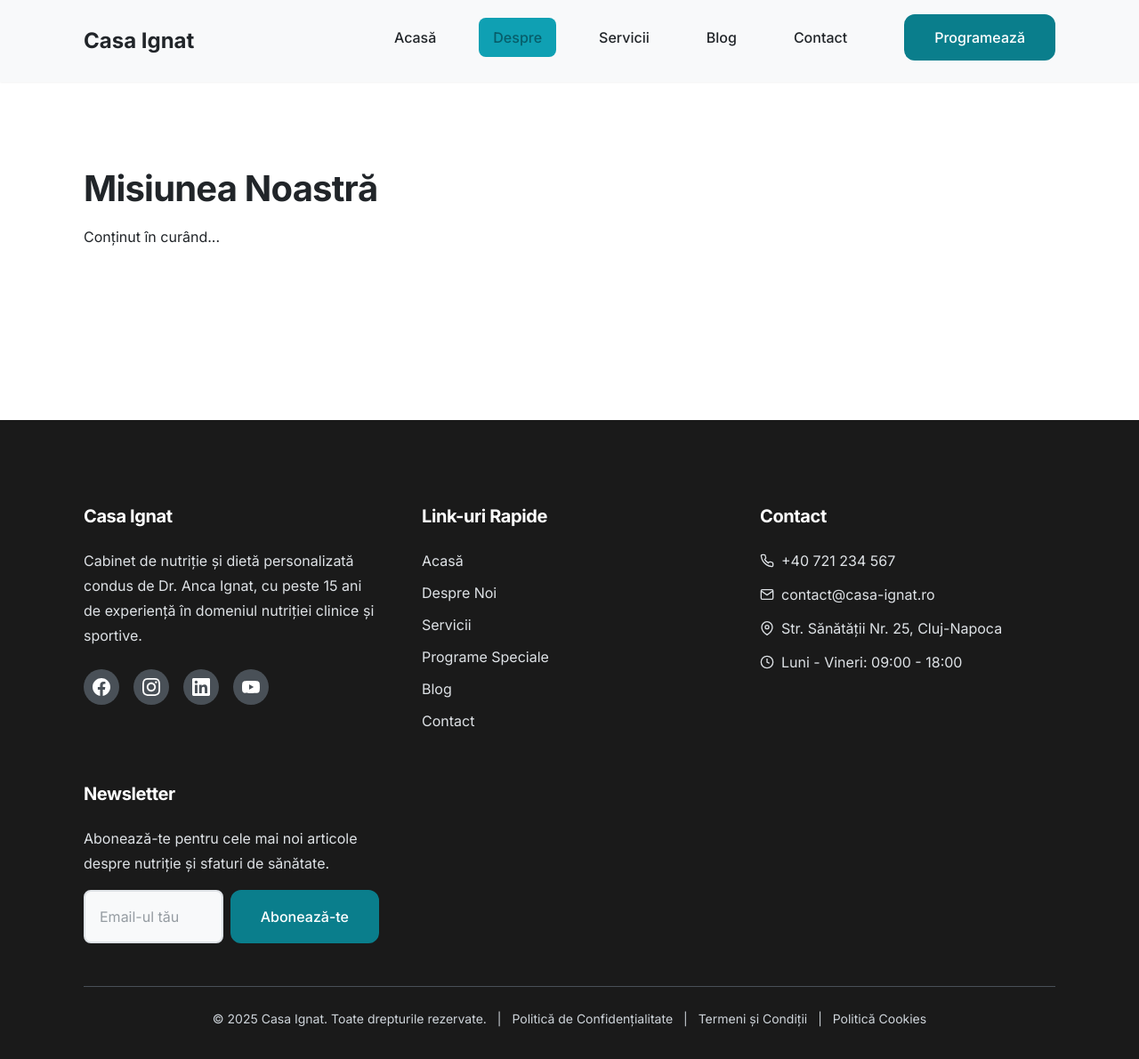
After one commit to urica/casa-ignat-nodejs, a Node server app: page /despre/misiune in a window 1280 px wide. The commit adds this page. Shown: the whole page at 89% size. Run offline with Node 20, Linux system fonts and the light colour scheme; some libraries are stand-ins or nearby versions.

Commit message:
fix: Fix 404 errors and redesign with minimalist clean style
Major improvements:
- Created missing routes and controllers for all navigation pages
- Fixed 404 errors for /despre/*, /servicii/*, /programe/* pages
- Completely redesigned color scheme to minimalist, clean palette
  - Replaced pastel colors with professional teal, clean grays
  - Updated all color variables for consistency
  - Improved contrast and readability
- Simplified navigation menu
  - Removed complex dropdowns
  - Streamlined to 5 main items + CTA button
  - Cleaner, more professional appearance
- Created placeholder pages for all navigation items
- Updated dark mode colors to match new scheme

Technical changes:
- Added pagesController.js with handlers for all static pages
- Created 10 new EJS view templates
- Updated routes/index.js with new route definitions
- Updated public/css/variables.css with new color system
- Simplified views/partials/header.ejs navigation

```diff
--- a/public/css/variables.css
+++ b/public/css/variables.css
@@ -5,44 +5,46 @@
 
 :root {
   /* ========================================
-     COLOR PALETTE
+     COLOR PALETTE - MINIMALIST & CLEAN
      ======================================== */
 
-  /* Primary Colors */
-  --color-primary: #E0CBC3;
-  --color-primary-light: #EDE3DF;
-  --color-primary-dark: #D3B5AB;
-  --color-primary-rgb: 224, 203, 195;
+  /* Primary Colors - Professional Teal */
+  --color-primary: #0A7E8C;
+  --color-primary-light: #0FA0B3;
+  --color-primary-dark: #075D6A;
+  --color-primary-rgb: 10, 126, 140;
 
-  /* Secondary Colors */
-  --color-secondary: #CAE0C3;
-  --color-secondary-light: #DFF0DB;
-  --color-secondary-dark: #B5D3AB;
-  --color-secondary-rgb: 202, 224, 195;
+  /* Secondary Colors - Soft Sage */
+  --color-secondary: #6B9080;
+  --color-secondary-light: #8FB5A6;
+  --color-secondary-dark: #527366;
+  --color-secondary-rgb: 107, 144, 128;
 
-  /* Tertiary Colors */
-  --color-tertiary: #C3D8E0;
-  --color-tertiary-light: #DBE9ED;
-  --color-tertiary-dark: #ABC6D3;
-  --color-tertiary-rgb: 195, 216, 224;
+  /* Tertiary Colors - Neutral Gray */
+  --color-tertiary: #6C757D;
+  --color-tertiary-light: #ADB5BD;
+  --color-tertiary-dark: #495057;
+  --color-tertiary-rgb: 108, 117, 125;
 
-  /* Accent Colors */
-  --color-accent: #DAC3E0;
-  --color-accent-light: #E9DBED;
-  --color-accent-dark: #CAABCD;
-  --color-accent-rgb: 218, 195, 224;
+  /* Accent Colors - Warm Accent */
+  --color-accent: #0A7E8C;
+  --color-accent-light: #0FA0B3;
+  --color-accent-dark: #075D6A;
+  --color-accent-rgb: 10, 126, 140;
 
-  /* Neutral Colors */
-  --color-dark: #2C2C2C;
-  --color-gray-100: #F7F7F5;
-  --color-gray-200: #EFEFED;
-  --color-gray-300: #DCDCDA;
-  --color-gray-400: #B4B4B2;
-  --color-gray-500: #8C8C8A;
-  --color-gray-600: #646462;
-  --color-gray-700: #3C3C3A;
+  /* Neutral Colors - Clean Grays */
+  --color-dark: #1A1A1A;
+  --color-gray-100: #F8F9FA;
+  --color-gray-200: #E9ECEF;
+  --color-gray-300: #DEE2E6;
+  --color-gray-400: #CED4DA;
+  --color-gray-500: #ADB5BD;
+  --color-gray-600: #6C757D;
+  --color-gray-700: #495057;
+  --color-gray-800: #343A40;
+  --color-gray-900: #212529;
   --color-white: #FFFFFF;
-  --color-off-white: #FAFAF8;
+  --color-off-white: #FEFEFE;
 
   /* Semantic Colors */
   --color-success: var(--color-secondary);
@@ -53,25 +55,25 @@
   --color-info-light: var(--color-tertiary-light);
   --color-info-dark: var(--color-tertiary-dark);
 
-  --color-warning: #F5D19A;
-  --color-warning-light: #FAEBD7;
-  --color-warning-dark: #E8B968;
+  --color-warning: #F59E0B;
+  --color-warning-light: #FCD34D;
+  --color-warning-dark: #D97706;
 
-  --color-error: #E8A8A8;
-  --color-error-light: #F5D4D4;
-  --color-error-dark: #D88888;
+  --color-error: #DC2626;
+  --color-error-light: #F87171;
+  --color-error-dark: #B91C1C;
 
   /* Text Colors */
-  --color-text-primary: var(--color-dark);
-  --color-text-secondary: var(--color-gray-600);
-  --color-text-muted: var(--color-gray-500);
-  --color-text-on-primary: var(--color-dark);
+  --color-text-primary: var(--color-gray-900);
+  --color-text-secondary: var(--color-gray-700);
+  --color-text-muted: var(--color-gray-600);
+  --color-text-on-primary: var(--color-white);
   --color-text-on-dark: var(--color-white);
 
   /* Background Colors */
-  --color-bg-primary: var(--color-off-white);
-  --color-bg-secondary: var(--color-white);
-  --color-bg-tertiary: var(--color-gray-100);
+  --color-bg-primary: var(--color-white);
+  --color-bg-secondary: var(--color-gray-100);
+  --color-bg-tertiary: var(--color-gray-200);
 
   /* Border Colors */
   --color-border-light: var(--color-gray-200);
--- /dev/null
+++ b/src/controllers/pagesController.js
@@ -0,0 +1,138 @@
+/**
+ * Pages Controller
+ * Handles static and informational pages
+ */
+
+// About pages
+exports.echipa = async (req, res) => {
+  try {
+    res.render('pages/despre/echipa', {
+      title: 'Echipa Noastră - Casa Ignat',
+      page: 'despre',
+    });
+  } catch (error) {
+    console.error('Error loading team page:', error);
+    req.flash('error', 'A apărut o eroare la încărcarea paginii');
+    res.redirect('/');
+  }
+};
+
+exports.testimoniale = async (req, res) => {
+  try {
+    res.render('pages/despre/testimoniale', {
+      title: 'Testimoniale - Casa Ignat',
+      page: 'despre',
+    });
+  } catch (error) {
+    console.error('Error loading testimonials page:', error);
+    req.flash('error', 'A apărut o eroare la încărcarea paginii');
+    res.redirect('/');
+  }
+};
+
+exports.misiune = async (req, res) => {
+  try {
+    res.render('pages/despre/misiune', {
+      title: 'Misiunea Noastră - Casa Ignat',
+      page: 'despre',
+    });
+  } catch (error) {
+    console.error('Error loading mission page:', error);
+    req.flash('error', 'A apărut o eroare la încărcarea paginii');
+    res.redirect('/');
+  }
+};
+
+// Services pages
+exports.consultatii = async (req, res) => {
+  try {
+    res.render('pages/servicii/consultatii', {
+      title: 'Consultații Nutriționale - Casa Ignat',
+      page: 'servicii',
+    });
+  } catch (error) {
+    console.error('Error loading consultations page:', error);
+    req.flash('error', 'A apărut o eroare la încărcarea paginii');
+    res.redirect('/');
+  }
+};
+
+exports.programe = async (req, res) => {
+  try {
+    res.render('pages/servicii/programe', {
+      title: 'Programe Personalizate - Casa Ignat',
+      page: 'servicii',
+    });
+  } catch (error) {
+    console.error('Error loading programs page:', error);
+    req.flash('error', 'A apărut o eroare la încărcarea paginii');
+    res.redirect('/');
+  }
+};
+
+exports.analize = async (req, res) => {
+  try {
+    res.render('pages/servicii/analize', {
+      title: 'Analize Specializate - Casa Ignat',
+      page: 'servicii',
+    });
+  } catch (error) {
+    console.error('Error loading analysis page:', error);
+    req.flash('error', 'A apărut o eroare la încărcarea paginii');
+    res.redirect('/');
+  }
+};
+
+// Special programs pages
+exports.program1010 = async (req, res) => {
+  try {
+    res.render('pages/programe/10-10', {
+      title: 'Program 10-10 - Casa Ignat',
+      page: 'programe',
+    });
+  } catch (error) {
+    console.error('Error loading 10-10 program page:', error);
+    req.flash('error', 'A apărut o eroare la încărcarea paginii');
+    res.redirect('/');
+  }
+};
+
+exports.nutriJunior = async (req, res) => {
+  try {
+    res.render('pages/programe/nutri-junior', {
+      title: 'Nutri-Junior - Casa Ignat',
+      page: 'programe',
+    });
+  } catch (error) {
+    console.error('Error loading nutri-junior page:', error);
+    req.flash('error', 'A apărut o eroare la încărcarea paginii');
+    res.redirect('/');
+  }
+};
+
+exports.corporate = async (req, res) => {
+  try {
+    res.render('pages/programe/corporate', {
+      title: 'Programe Corporate - Casa Ignat',
+      page: 'programe',
+    });
+  } catch (error) {
+    console.error('Error loading corporate page:', error);
+    req.flash('error', 'A apărut o eroare la încărcarea paginii');
+    res.redirect('/');
+  }
+};
+
+// Booking/appointment page
+exports.programare = async (req, res) => {
+  try {
+    res.render('pages/programare', {
+      title: 'Programare Consultație - Casa Ignat',
+      page: 'programare',
+    });
+  } catch (error) {
+    console.error('Error loading booking page:', error);
+    req.flash('error', 'A apărut o eroare la încărcarea paginii');
+    res.redirect('/');
+  }
+};
--- /dev/null
+++ b/views/pages/despre/misiune.ejs
@@ -0,0 +1,26 @@
+<!DOCTYPE html>
+<html lang="ro">
+<head>
+  <meta charset="UTF-8">
+  <meta name="viewport" content="width=device-width, initial-scale=1.0">
+  <title><%= title %></title>
+  <link rel="stylesheet" href="/css/main.css">
+</head>
+<body>
+  <%- include('../../partials/header', { page: page }) %>
+
+  <main id="main-content" class="page-content">
+    <section class="section">
+      <div class="container container--narrow">
+        <h1 class="page-title">Misiunea Noastră</h1>
+        <div class="content-block">
+          <p>Conținut în curând...</p>
+        </div>
+      </div>
+    </section>
+  </main>
+
+  <%- include('../../partials/footer') %>
+  <script src="/js/main.js"></script>
+</body>
+</html>
--- a/views/partials/header.ejs
+++ b/views/partials/header.ejs
@@ -14,49 +14,16 @@
           </a>
         </li>
 
-        <!-- Despre Dropdown -->
-        <li class="navbar__item navbar__item--dropdown">
-          <a href="#" class="navbar__link">
+        <li class="navbar__item">
+          <a href="/despre/echipa" class="navbar__link <%= typeof page !== 'undefined' && page === 'despre' ? 'navbar__link--active' : '' %>">
             Despre
-            <svg width="12" height="8" viewBox="0 0 12 8" fill="currentColor" style="margin-left: 4px;">
-              <path d="M1 1L6 6L11 1" stroke="currentColor" stroke-width="2" fill="none" stroke-linecap="round" stroke-linejoin="round"/>
-            </svg>
           </a>
-          <div class="navbar__dropdown">
-            <a href="/despre/echipa" class="navbar__dropdown-link">Echipa</a>
-            <a href="/despre/testimoniale" class="navbar__dropdown-link">Testimoniale</a>
-            <a href="/despre/misiune" class="navbar__dropdown-link">Misiune</a>
-          </div>
         </li>
 
-        <!-- Servicii Dropdown -->
-        <li class="navbar__item navbar__item--dropdown">
-          <a href="#" class="navbar__link">
+        <li class="navbar__item">
+          <a href="/servicii/consultatii" class="navbar__link <%= typeof page !== 'undefined' && page === 'servicii' ? 'navbar__link--active' : '' %>">
             Servicii
-            <svg width="12" height="8" viewBox="0 0 12 8" fill="currentColor" style="margin-left: 4px;">
-              <path d="M1 1L6 6L11 1" stroke="currentColor" stroke-width="2" fill="none" stroke-linecap="round" stroke-linejoin="round"/>
-            </svg>
           </a>
-          <div class="navbar__dropdown">
-            <a href="/servicii/consultatii" class="navbar__dropdown-link">Consultații</a>
-            <a href="/servicii/programe" class="navbar__dropdown-link">Programe</a>
-            <a href="/servicii/analize" class="navbar__dropdown-link">Analize</a>
-          </div>
-        </li>
-
-        <!-- Programe Speciale Dropdown -->
-        <li class="navbar__item navbar__item--dropdown">
-          <a href="#" class="navbar__link">
-            Programe Speciale
-            <svg width="12" height="8" viewBox="0 0 12 8" fill="currentColor" style="margin-left: 4px;">
-              <path d="M1 1L6 6L11 1" stroke="currentColor" stroke-width="2" fill="none" stroke-linecap="round" stroke-linejoin="round"/>
-            </svg>
-          </a>
-          <div class="navbar__dropdown">
-            <a href="/programe/10-10" class="navbar__dropdown-link">Program 10-10</a>
-            <a href="/programe/nutri-junior" class="navbar__dropdown-link">Nutri-Junior</a>
-            <a href="/programe/corporate" class="navbar__dropdown-link">Corporate</a>
-          </div>
         </li>
 
         <li class="navbar__item">
@@ -73,8 +40,8 @@
 
         <!-- CTA Button -->
         <li class="navbar__item navbar__item--cta">
-          <a href="/programare" class="btn btn--accent">
-            Programează Consultație
+          <a href="/programare" class="btn btn--primary">
+            Programează
           </a>
         </li>
       </ul>
```
Also changed, not shown: other parts of public/css/variables.css (+11 -11 lines), src/routes/index.js (+19 -0 lines), views/pages/despre/echipa.ejs (added, +26 -0 lines), views/pages/despre/testimoniale.ejs (added, +26 -0 lines), views/pages/programare.ejs (added, +26 -0 lines), views/pages/programe/10-10.ejs (added, +26 -0 lines), views/pages/programe/corporate.ejs (added, +26 -0 lines), views/pages/programe/nutri-junior.ejs (added, +26 -0 lines), views/pages/servicii/analize.ejs (added, +26 -0 lines), views/pages/servicii/consultatii.ejs (added, +26 -0 lines), views/pages/servicii/programe.ejs (added, +26 -0 lines).
